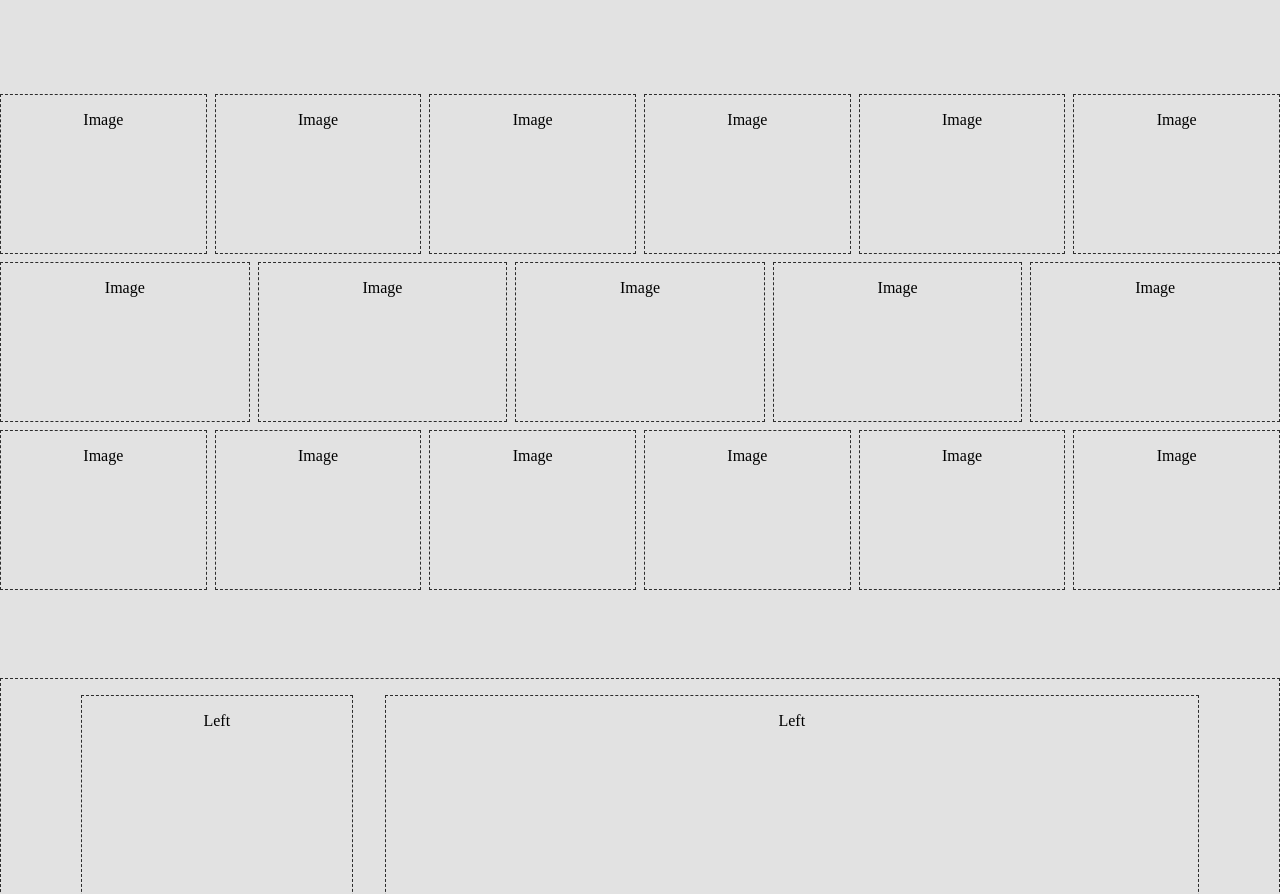
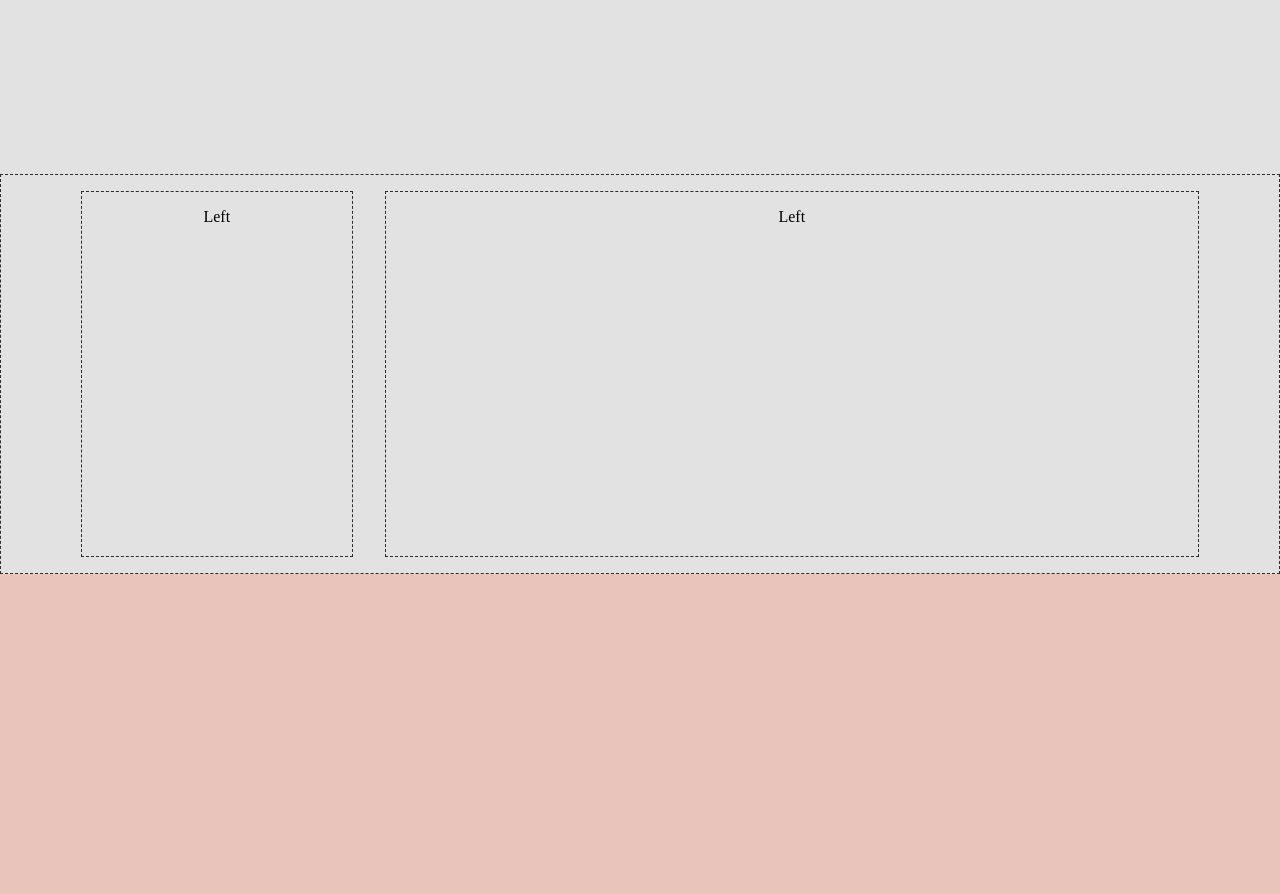
Before and after one commit to abhaykvincent/mirza_fashion, a React (Create React App) app: page / in a window 1280 px wide. Shown: the part 3230-4124 px from the top of the page. Built offline with nearby package versions, Linux system fonts and the light colour scheme.

Commit message:
strip delete

```diff
--- a/src/App.js
+++ b/src/App.js
@@ -60,29 +60,7 @@ function App() {
       </section>
       <section className="mirza-gallery">
         <div className="gallery">
-          <div className="image-strip">
-            <div className="image  border">Image</div>
-            <div className="image  border">Image</div>
-            <div className="image  border">Image</div>
-            <div className="image  border">Image</div>
-            <div className="image  border">Image</div>
-            <div className="image  border">Image</div>
-          </div>
-          <div className="image-strip">
-            <div className="image  border">Image</div>
-            <div className="image  border">Image</div>
-            <div className="image  border">Image</div>
-            <div className="image  border">Image</div>
-            <div className="image  border">Image</div>
-          </div>
-          <div className="image-strip">
-            <div className="image  border">Image</div>
-            <div className="image  border">Image</div>
-            <div className="image  border">Image</div>
-            <div className="image  border">Image</div>
-            <div className="image  border">Image</div>
-            <div className="image  border">Image</div>
-          </div>
+
         </div>
       </section>
       <section className="clients border">
```
